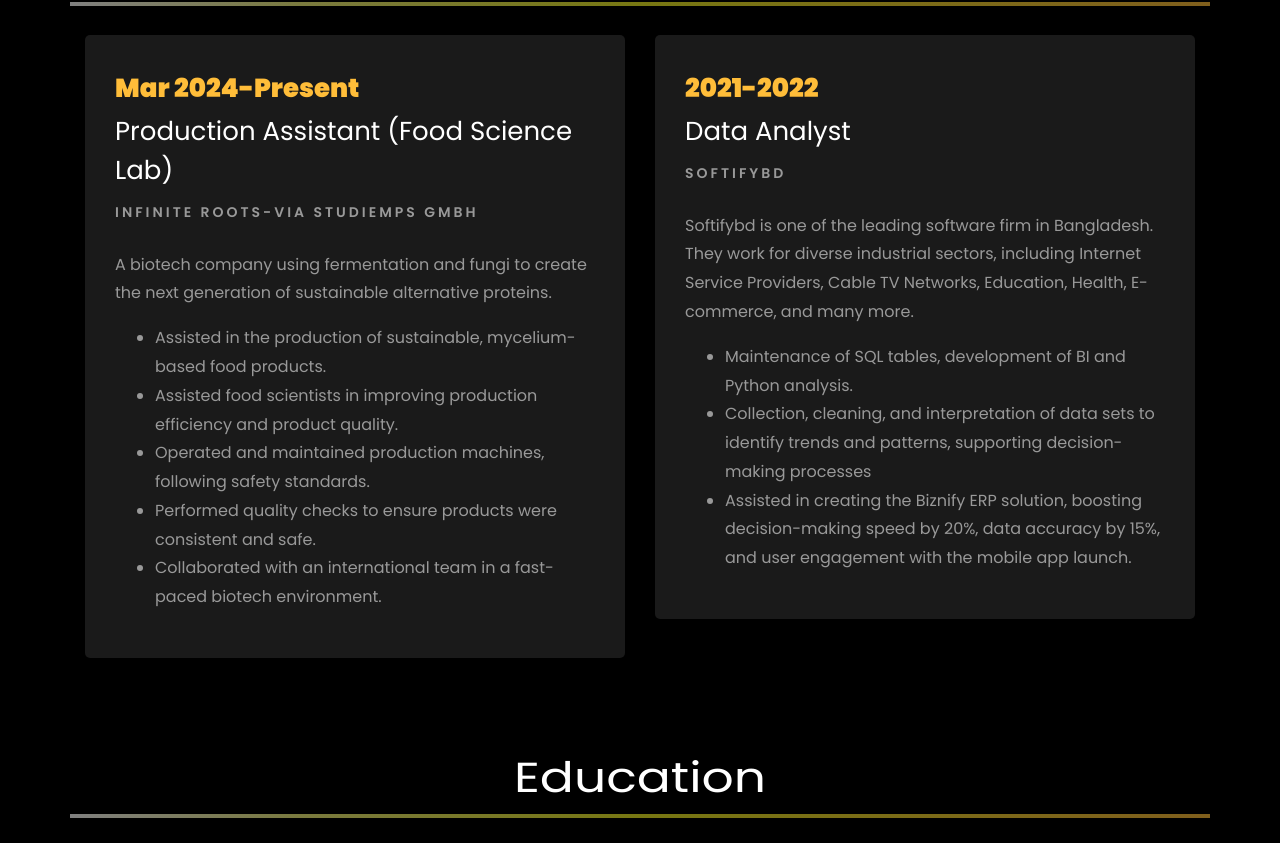
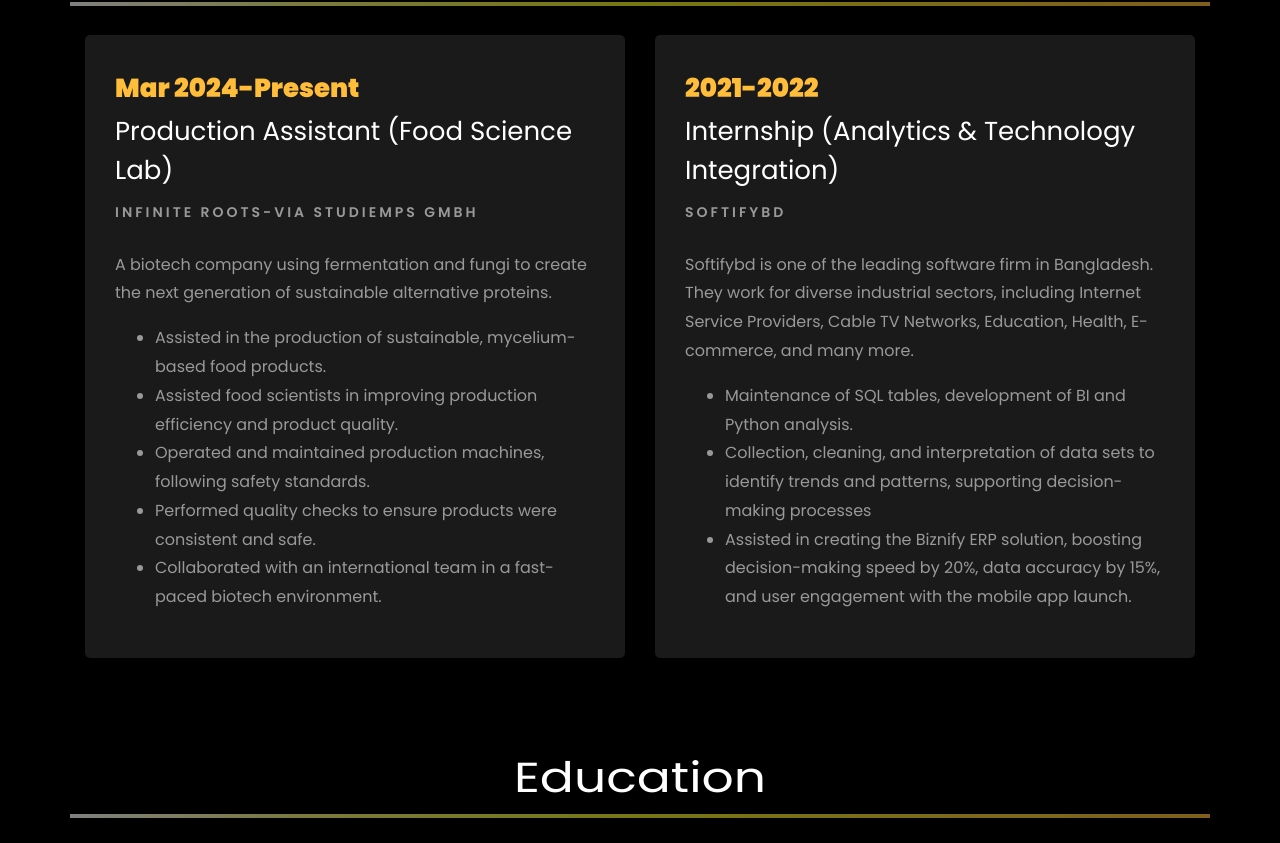
Before and after one commit to Minhazul22/minhazulislam, a plain HTML site: page index.html in a window 1280 px wide. Shown: the part 2234-3077 px from the top of the page. Drawn offline with Linux system fonts and the light colour scheme; files whose address does not match are found by name.

Commit message:
initial commit

```diff
--- a/index.html
+++ b/index.html
@@ -359,7 +359,7 @@
 				<div class="col-md-6">
 					<div class="resume-wrap ftco-animate">
 						<span class="date">2021-2022</span>
-						<h2>Data Analyst</h2>
+						<h2>Internship (Analytics & Technology Integration)</h2>
 						<span class="position">SoftifyBD</span>
 						<p class="mt-4">Softifybd is one of the leading software firm in Bangladesh. They work for diverse industrial sectors, including Internet
 							      Service Providers, Cable TV Networks, Education, Health, E-commerce, and many more.<ul>
```
